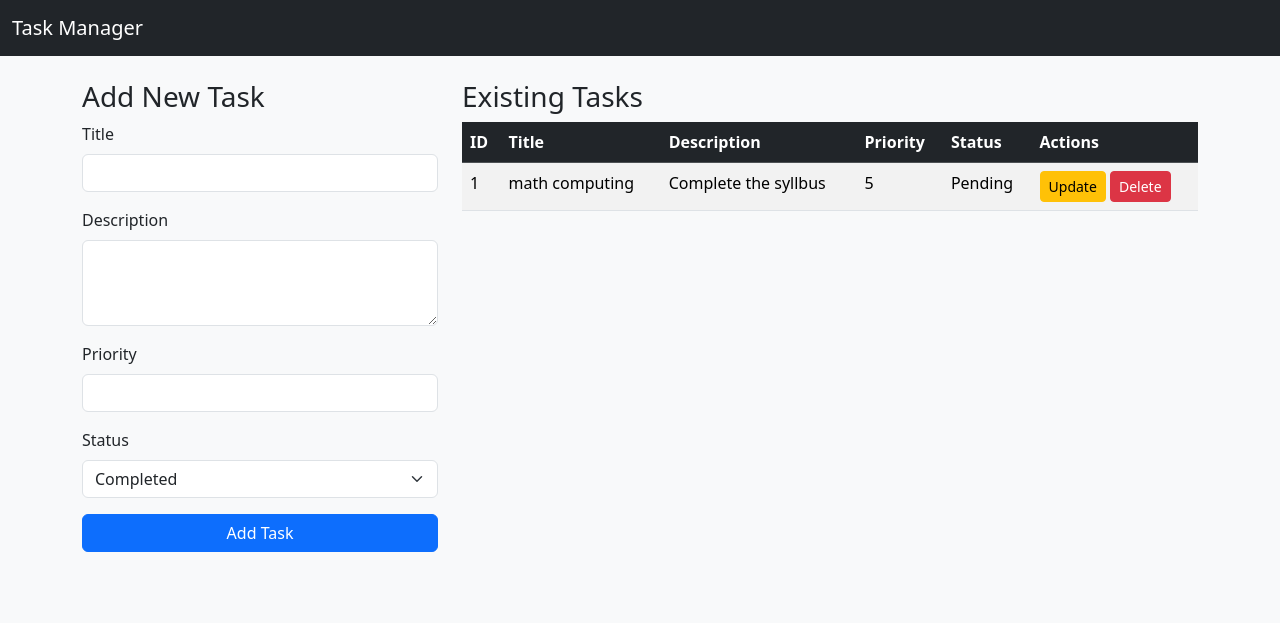
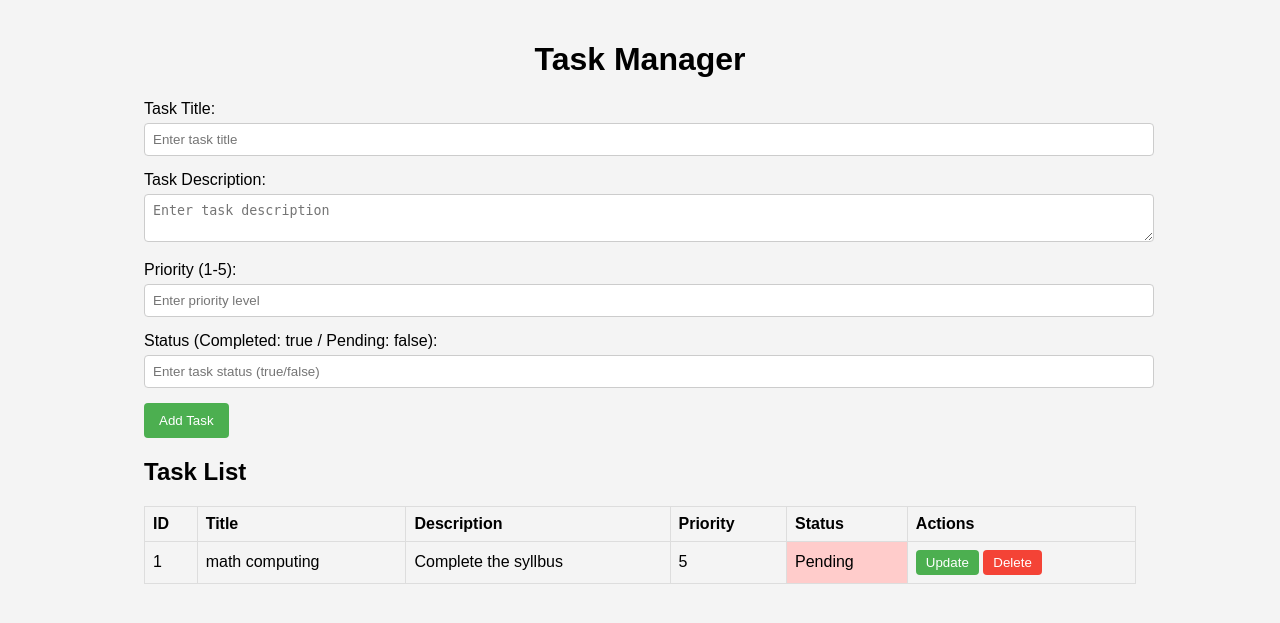
Before and after one commit to CoderKing246/Task-Manager-API, a Flask app: page / in a window 1280 px wide. Shown: the top 623 px of the page. Run offline with Flask 3, Linux system fonts and the light colour scheme; data comes from the database, SQL or seed files in the repository; both versions use the stored data as it was after the commit.

Commit message:
index.htmk change

```diff
--- a/templates/index.html
+++ b/templates/index.html
@@ -4,62 +4,105 @@
     <meta charset="UTF-8">
     <meta name="viewport" content="width=device-width, initial-scale=1.0">
     <title>Task Manager</title>
-    <!-- Include Bootstrap CSS -->
-    <link href="https://cdn.jsdelivr.net/npm/bootstrap@5.3.0-alpha3/dist/css/bootstrap.min.css" rel="stylesheet">
     <style>
         body {
-            background-color: #f8f9fa;
+            font-family: Arial, sans-serif;
+            background-color: #f4f4f4;
+            margin: 0;
+            padding: 20px;
         }
-        .task-table tr:hover {
-            background-color: #f1f1f1;
+        h1 {
+            text-align: center;
         }
-        .toast {
-            position: fixed;
-            top: 10px;
-            right: 10px;
-            z-index: 1050;
+        .container {
+            width: 80%;
+            margin: 0 auto;
+        }
+        .form-group {
+            margin-bottom: 15px;
+        }
+        input, textarea {
+            width: 100%;
+            padding: 8px;
+            margin-top: 5px;
+            border: 1px solid #ccc;
+            border-radius: 4px;
+        }
+        button {
+            background-color: #4CAF50;
+            color: white;
+            padding: 10px 15px;
+            border: none;
+            border-radius: 4px;
+            cursor: pointer;
+        }
+        button:hover {
+            background-color: #45a049;
+        }
+        table {
+            width: 100%;
+            border-collapse: collapse;
+            margin-top: 20px;
+        }
+        table, th, td {
+            border: 1px solid #ddd;
+        }
+        th, td {
+            padding: 8px;
+            text-align: left;
+        }
+        .status-completed {
+            background-color: #90ee90;
+        }
+        .status-pending {
+            background-color: #ffcccb;
+        }
+        .update-btn, .delete-btn {
+            cursor: pointer;
+            padding: 5px 10px;
+            border-radius: 4px;
+            border: none;
+        }
+        .update-btn {
+            background-color: #4CAF50;
+            color: white;
+        }
+        .delete-btn {
+            background-color: #f44336;
+            color: white;
         }
     </style>
 </head>
 <body>
-    <nav class="navbar navbar-expand-lg navbar-dark bg-dark">
-        <div class="container-fluid">
-            <a class="navbar-brand" href="#">Task Manager</a>
-        </div>
-    </nav>
 
-    <div class="container my-4">
-        <div class="row">
-            <div class="col-md-4">
-                <h3>Add New Task</h3>
-                <form id="taskForm">
-                    <div class="mb-3">
-                        <label for="title" class="form-label">Title</label>
-                        <input type="text" class="form-control" id="title" name="title" required>
-                    </div>
-                    <div class="mb-3">
-                        <label for="description" class="form-label">Description</label>
-                        <textarea class="form-control" id="description" name="description" rows="3" required></textarea>
-                    </div>
-                    <div class="mb-3">
-                        <label for="priority" class="form-label">Priority</label>
-                        <input type="number" class="form-control" id="priority" name="priority" required>
-                    </div>
-                    <div class="mb-3">
-                        <label for="status" class="form-label">Status</label>
-                        <select class="form-select" id="status" name="status" required>
-                            <option value="true">Completed</option>
-                            <option value="false">Pending</option>
-                        </select>
-                    </div>
-                    <button type="submit" class="btn btn-primary w-100">Add Task</button>
-                </form>
+<div class="container">
+    <h1>Task Manager</h1>
+
+    <div class="form-group">
+        <label for="title">Task Title:</label>
+        <input type="text" id="title" placeholder="Enter task title">
     </div>
 
-            <div class="col-md-8">
-                <h3>Existing Tasks</h3>
-                <table class="table table-striped task-table">
-                    <thead class="table-dark">
+    <div class="form-group">
+        <label for="description">Task Description:</label>
+        <textarea id="description" placeholder="Enter task description"></textarea>
+    </div>
+
+    <div class="form-group">
+        <label for="priority">Priority (1-5):</label>
+        <input type="number" id="priority" min="1" max="5" placeholder="Enter priority level">
+    </div>
+
+    <div class="form-group">
+        <label for="status">Status (Completed: true / Pending: false):</label>
+        <input type="text" id="status" placeholder="Enter task status (true/false)">
+    </div>
+
+    <button id="addTask">Add Task</button>
+
+    <h2>Task List</h2>
+    <table id="taskTable">
+        <thead>
             <tr>
                 <th>ID</th>
                 <th>Title</th>
@@ -69,106 +112,92 @@
                 <th>Actions</th>
             </tr>
         </thead>
-                    <tbody id="taskTable">
-                        <!-- Tasks will be dynamically added here -->
-                    </tbody>
+        <tbody></tbody>
     </table>
 </div>
-        </div>
-    </div>
 
-    <!-- Toast Notification -->
-    <div id="toast" class="toast align-items-center text-white bg-success border-0" role="alert" aria-live="assertive" aria-atomic="true">
-        <div class="d-flex">
-            <div class="toast-body" id="toastBody">
-                Task added successfully!
-            </div>
-            <button type="button" class="btn-close btn-close-white me-2 m-auto" data-bs-dismiss="toast" aria-label="Close"></button>
-        </div>
-    </div>
+<script>
+    const apiUrl = '/task';
 
-    <!-- Include Bootstrap Bundle (with Popper) -->
-    <script src="https://cdn.jsdelivr.net/npm/bootstrap@5.3.0-alpha3/dist/js/bootstrap.bundle.min.js"></script>
-    <script>
-        const apiUrl = "http://127.0.0.1:5000/task"; // API base URL
+    // Fetch and display tasks
+    function fetchTasks() {
+        fetch(apiUrl)
+            .then(response => response.json())
+            .then(data => {
+                const tableBody = document.querySelector('#taskTable tbody');
+                tableBody.innerHTML = '';  // Clear the table before updating
 
-        // Display Toast Notification
-        function showToast(message, isError = false) {
-            const toast = document.getElementById("toast");
-            const toastBody = document.getElementById("toastBody");
-            toastBody.textContent = message;
-            toast.classList.toggle("bg-success", !isError);
-            toast.classList.toggle("bg-danger", isError);
-            const toastInstance = new bootstrap.Toast(toast);
-            toastInstance.show();
-        }
-
-        // Fetch and display existing tasks
-        async function fetchTasks() {
-            const response = await fetch(apiUrl);
-            const tasks = await response.json();
-            const tableBody = document.getElementById("taskTable");
-            tableBody.innerHTML = ""; // Clear existing rows
-
-            tasks.forEach(task => {
-                const row = document.createElement("tr");
+                data.forEach(task => {
+                    const row = document.createElement('tr');
                     row.innerHTML = `
                         <td>${task.id}</td>
                         <td>${task.title}</td>
                         <td>${task.description}</td>
                         <td>${task.priority}</td>
-                    <td>${task.status ? "Completed" : "Pending"}</td>
+                        <td class="${task.status ? 'status-completed' : 'status-pending'}">${task.status ? 'Completed' : 'Pending'}</td>
                         <td>
-                        <button class="btn btn-sm btn-warning" onclick="updateTask(${task.id})">Update</button>
-                        <button class="btn btn-sm btn-danger" onclick="deleteTask(${task.id})">Delete</button>
+                            <button class="update-btn" onclick="updateTask(${task.id})">Update</button>
+                            <button class="delete-btn" onclick="deleteTask(${task.id})">Delete</button>
                         </td>
                     `;
                     tableBody.appendChild(row);
                 });
+            });
     }
 
-        // Handle form submission
-        document.getElementById("taskForm").addEventListener("submit", async (event) => {
-            event.preventDefault();
+    // Add new task
+    document.getElementById('addTask').addEventListener('click', () => {
+        const title = document.getElementById('title').value;
+        const description = document.getElementById('description').value;
+        const priority = document.getElementById('priority').value;
+        const status = document.getElementById('status').value === 'true';
 
-            const title = document.getElementById("title").value;
-            const description = document.getElementById("description").value;
-            const priority = parseInt(document.getElementById("priority").value, 10);
-            const status = document.getElementById("status").value === "true";
+        const task = { title, description, priority, status };
 
-            const taskData = { title, description, priority, status };
-
-            // Send POST request to add a new task
-            const response = await fetch(apiUrl, {
-                method: "POST",
-                headers: {
-                    "Content-Type": "application/json",
-                },
-                body: JSON.stringify(taskData),
+        fetch(apiUrl, {
+            method: 'POST',
+            headers: { 'Content-Type': 'application/json' },
+            body: JSON.stringify(task)
+        })
+        .then(response => response.json())
+        .then(() => {
+            fetchTasks();  // Refresh task list
+        });
     });
 
-            if (response.ok) {
-                showToast("Task added successfully!");
-                fetchTasks(); // Refresh the task list
-                document.getElementById("taskForm").reset(); // Clear the form
-            } else {
-                showToast("Failed to add task. Please check your input.", true);
-            }
+    // Update task
+    function updateTask(id) {
+        const title = prompt('Enter new title:');
+        const description = prompt('Enter new description:');
+        const priority = prompt('Enter new priority (1-5):');
+        const status = prompt('Enter new status (true/false):');
+
+        const task = { title, description, priority, status: status === 'true' };
+
+        fetch(`/task/${id}`, {
+            method: 'PATCH',
+            headers: { 'Content-Type': 'application/json' },
+            body: JSON.stringify(task)
+        })
+        .then(response => response.json())
+        .then(() => {
+            fetchTasks();  // Refresh task list
         });
-
-        // Delete Task
-        async function deleteTask(id) {
-            const response = await fetch(`${apiUrl}/${id}`, { method: "DELETE" });
-            if (response.ok) {
-                showToast("Task deleted successfully!");
-                fetchTasks();
-            } else {
-                showToast("Failed to delete task.", true);
-            }
     }
 
-        // Load tasks on page load
-        fetchTasks();
+    // Delete task
+    function deleteTask(id) {
+        fetch(`/task/${id}`, {
+            method: 'DELETE'
+        })
+        .then(() => {
+            fetchTasks();  // Refresh task list
+        });
+    }
+
+    // Initialize task list on page load
+    window.onload = fetchTasks;
 </script>
+
 </body>
 </html>
```
Also changed, not shown: app.py (+14 -2 lines), templates/login.html (added, +51 -0 lines), templates/sign.html (added, +50 -0 lines), templates/task.html (added, +98 -0 lines), instance/database.db. Lines whose indentation alone changed are shown as unchanged.
